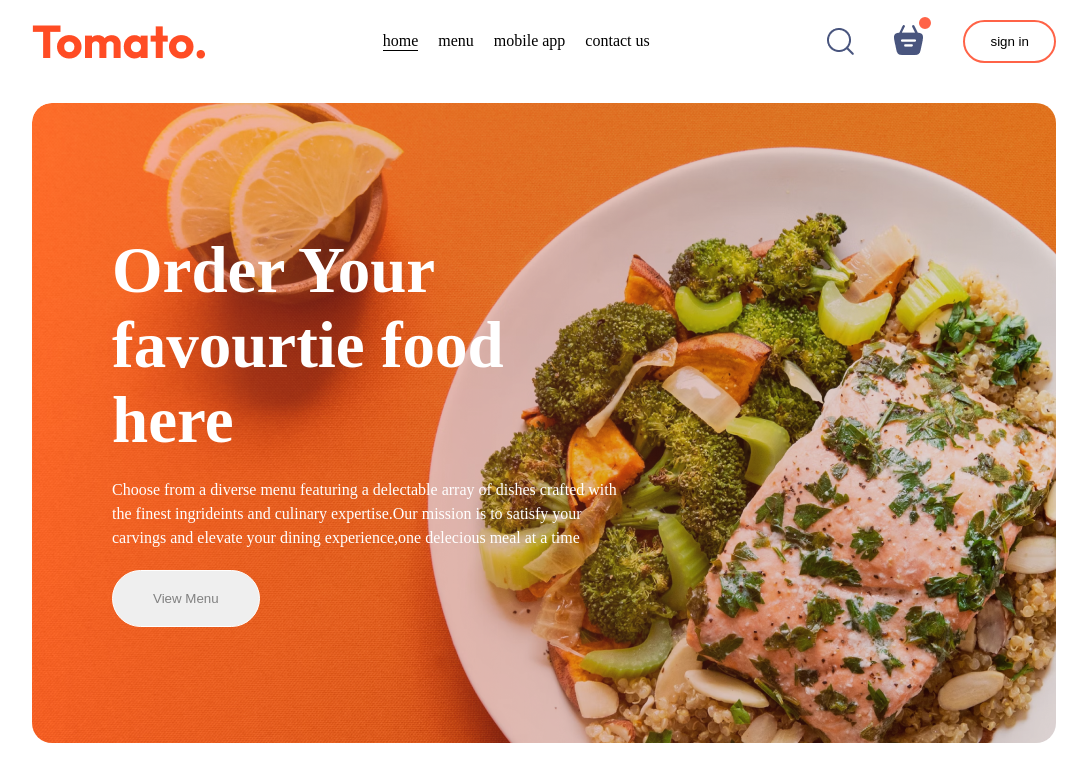
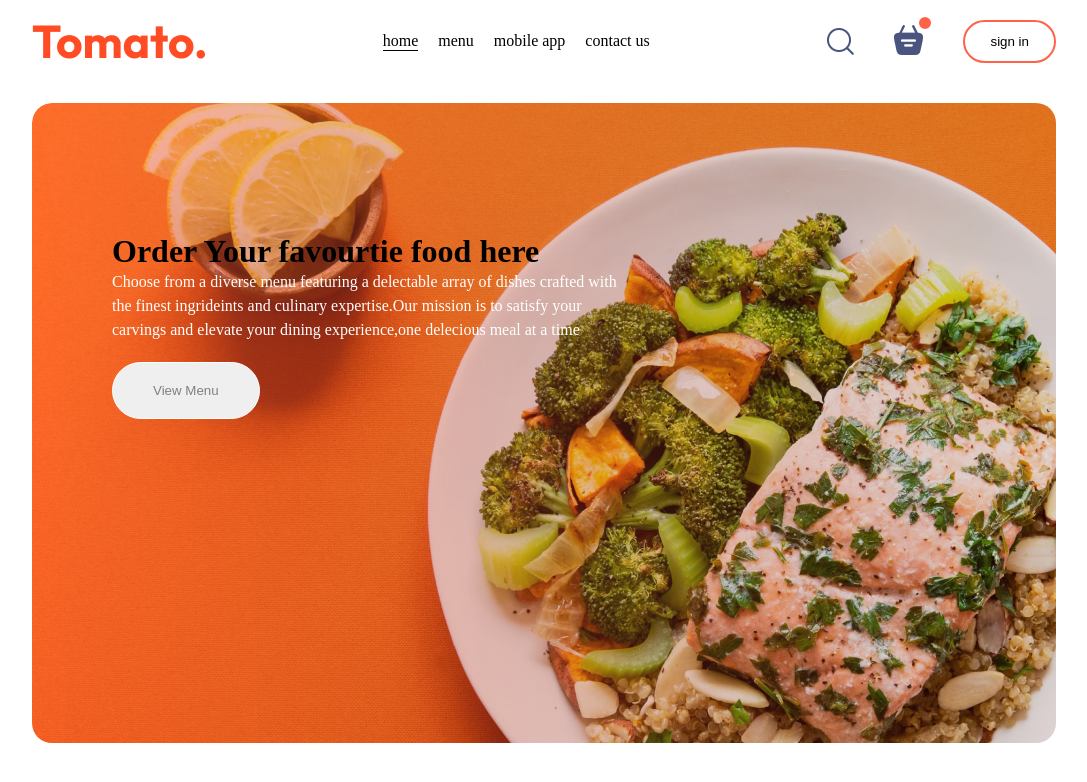
Before and after one commit to Ayush202Patel/tomatoPractice, a React (Vite) app in the folder practice/: page / in a window 1280 px wide. Shown: the top 782 px of the page, without its empty margins (96-1183 px from the left). Built offline with nearby package versions, Linux system fonts and the light colour scheme.

Commit message:
Did Nothing

```diff
--- a/practice/src/components/Header/Header.css
+++ b/practice/src/components/Header/Header.css
@@ -19,11 +19,6 @@
     line-height: 1.5;
 }
 
-.hero h1 {
-    font-size: 65px;
-    color: white;
-    margin-bottom: 20px;
-}
 
 .header-content button {
     margin-top: 20px;
```
